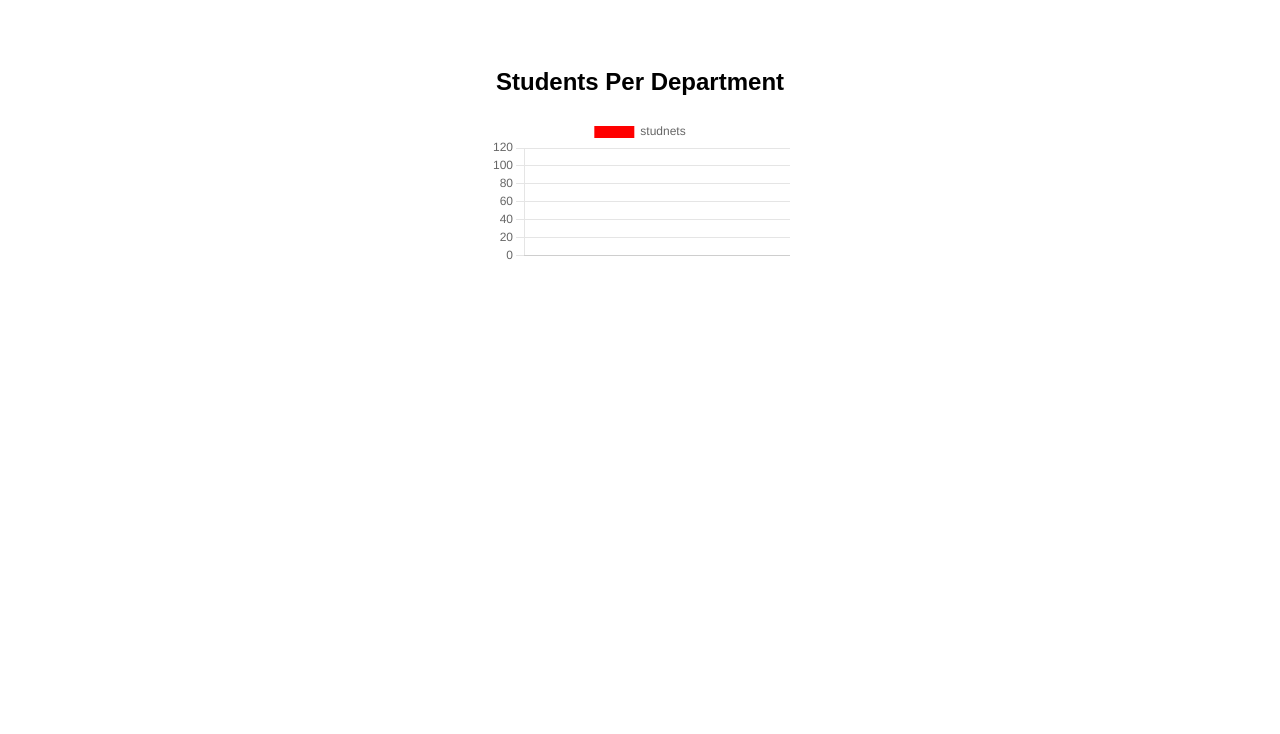
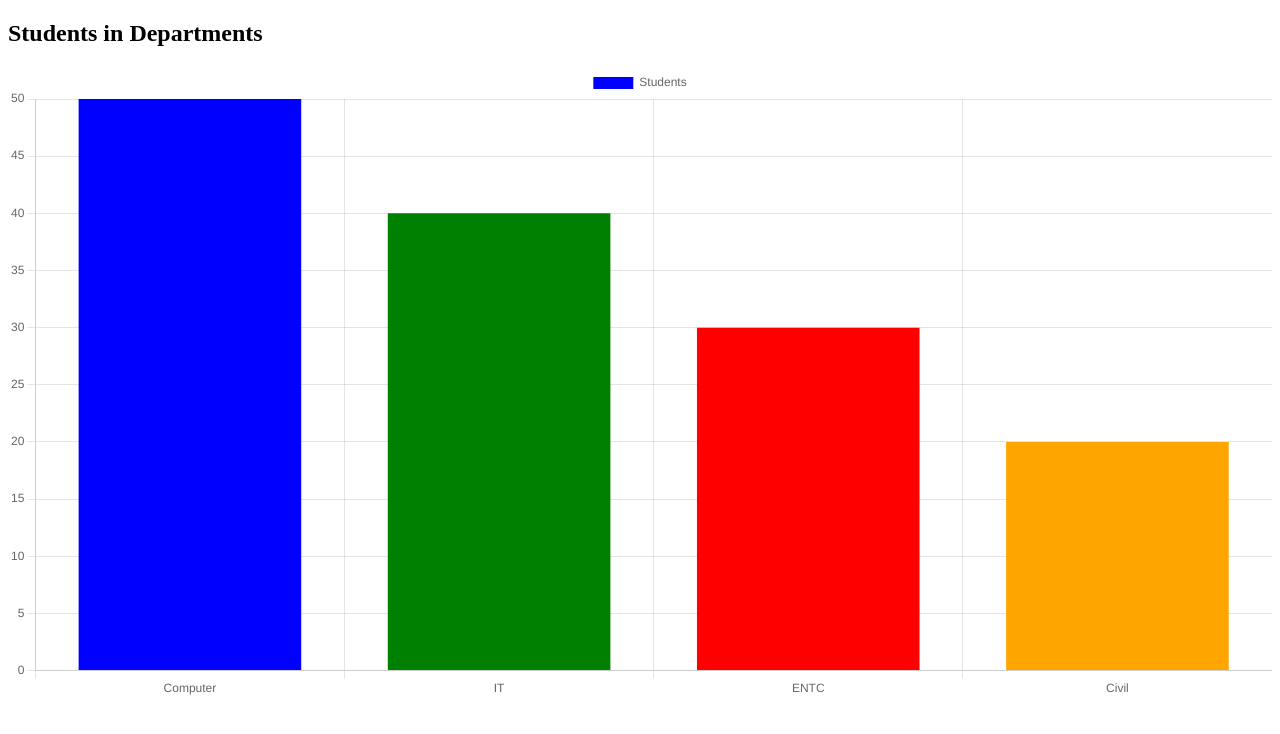
Before and after one commit to Parth028-lgtm/FSDL, a website: page bar_25.html in a window 1280 px wide. Drawn offline with nearby package versions, Linux system fonts and the light colour scheme.

Commit message:
your message

```diff
--- a/bar_25.html
+++ b/bar_25.html
@@ -1,34 +1,30 @@
-<!DOCTYPE html>
+<!doctype html>
 <html>
   <head>
-        <style>
-            body{
-                text-align: center;
-                font-family: sans-serif;
-                padding: 40px;
-            }
-            canvas{
-                max-width: 500px;
-                margin: auto;
-            }
-        </style>
+    <title>Bar Chart</title>
   </head>
   <body>
-        <h2> Students Per Department</h2>
-        <canvas id="chart"></canvas>
+    <h2>Students in Departments</h2>
 
-        <script src="https://cdn.jsdelivr.net/npm/chart.js"></script>
+    <canvas id="barchart"></canvas>
+
+    <!-- Move both scripts to bottom -->
+    <script src="node_modules/chart.js/dist/chart.umd.js"></script>
     <script>
-            new Chart(chart,{
-                type:'bar',
-                data:{
-                    lables:['cs','it','mech','civil'],
-                    datasets:[{
-                        label: 'studnets',
-                        data:[120,80,60,60],
-                        backgroundColor:['red','blue','green','orange','purple']
-                    }]
-                }
+      console.log("JS Loaded"); // debug
+
+      new Chart(document.getElementById("barchart"), {
+        type: "bar",
+        data: {
+          labels: ["Computer", "IT", "ENTC", "Civil"],
+          datasets: [
+            {
+              label: "Students",
+              data: [50, 40, 30, 20],
+              backgroundColor: ["blue", "green", "red", "orange"],
+            },
+          ],
+        },
       });
     </script>
   </body>
--- a/package.json
+++ b/package.json
@@ -8,5 +8,8 @@
   "keywords": [],
   "author": "",
   "license": "ISC",
-  "description": ""
+  "description": "",
+  "dependencies": {
+    "chart.js": "^4.5.1"
+  }
 }
```
Also changed, not shown: Piechart_26.html (+35 -24 lines), 1 other file. Lines whose indentation alone changed are shown as unchanged.
